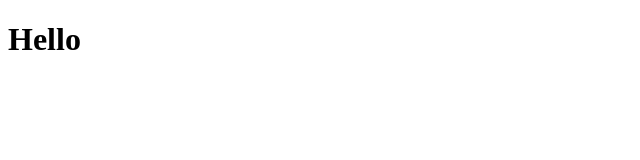
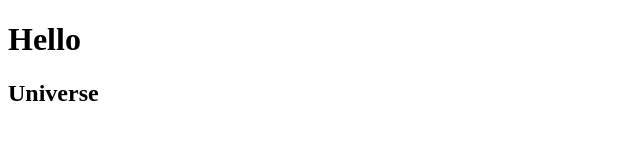
Before and after one commit to Anamika2408/folder, a plain HTML site: page index.html in a window 1280 px wide. Shown: the whole page, without its empty margins (0-640 px from the left). Drawn offline with Linux system fonts and the light colour scheme.

Commit message:
master branch

```diff
--- a/index.html
+++ b/index.html
@@ -7,5 +7,6 @@
 </head>
 <body>
     <h1>Hello</h1>
+    <h2>Universe</h2>
 </body>
 </html>
```
